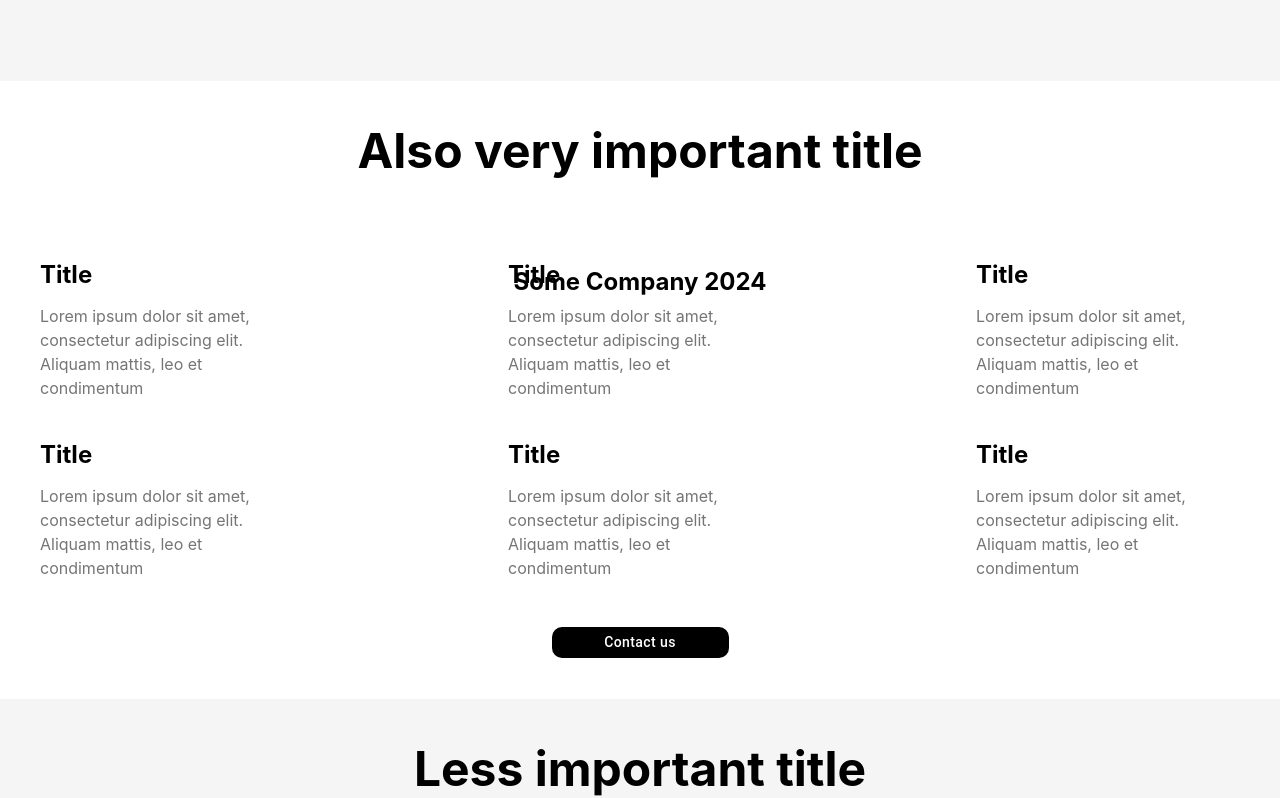
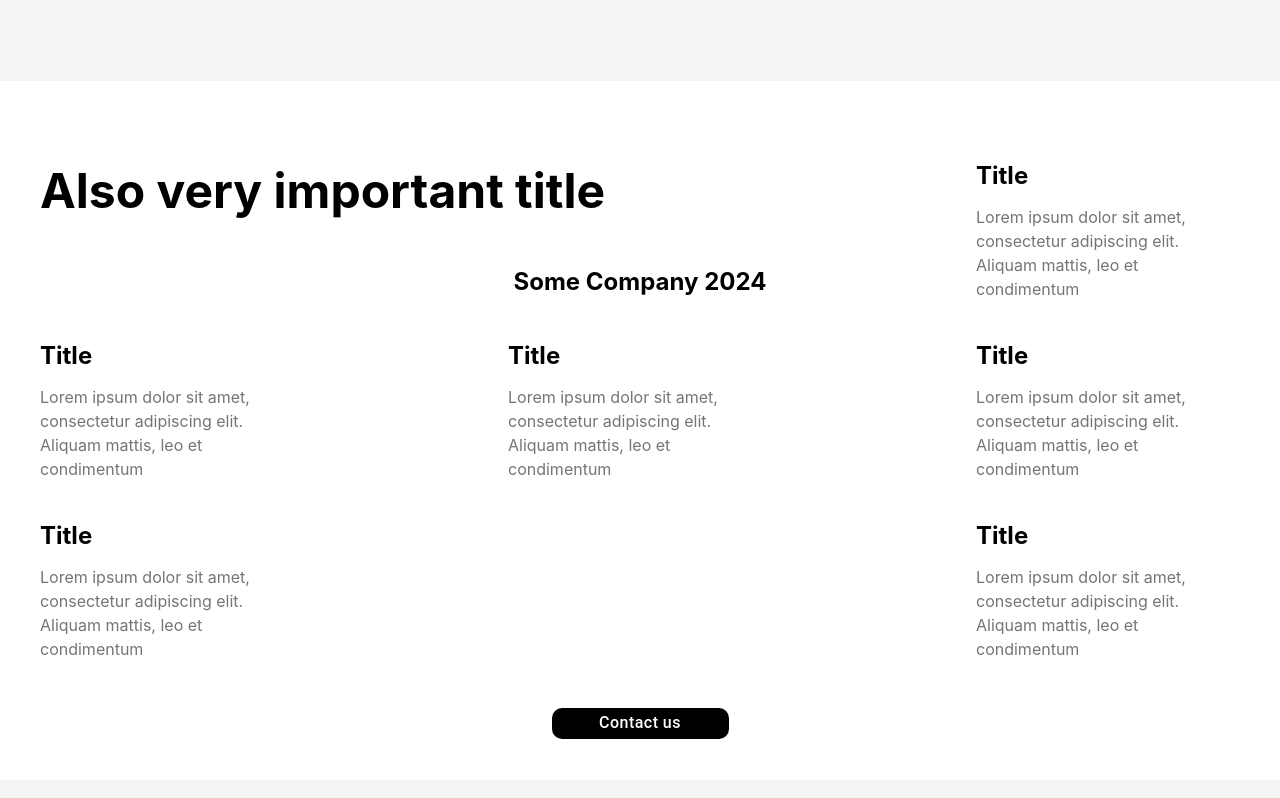
Before and after one commit to shishel-zaitcevich/contact_form, a React (Vite) app: page / in a window 1280 px wide. Shown: the part 464-1262 px from the top of the page. Built offline with nearby package versions, Linux system fonts and the light colour scheme.

Commit message:
added: media-queries

```diff
--- a/src/App.tsx
+++ b/src/App.tsx
@@ -7,13 +7,11 @@ import { ContactFormPage } from './components/pages/ContactPage/ContactFormPage'
 function App() {
   return (
     <BrowserRouter>
-      {/* <Header /> */}
       <Routes>
         <Route path="/" element={<HomePage />} />
         <Route path="/contact" element={<ContactFormPage />} />
         {/* <Route path="contact/confirmation" element={ConfirmationPage} /> */}
       </Routes>
-      {/* <Footer /> */}
     </BrowserRouter>
   );
 }
--- a/src/components/Button.tsx
+++ b/src/components/Button.tsx
@@ -1,6 +1,8 @@
 import { Link } from 'react-router-dom';
 import { Button } from '@mui/material';
 import styled from 'styled-components';
+
+const useRem = (px: number): string => `${px / 16}rem`;
 
 const StyledLink = styled(Link)`
   text-decoration: none;
@@ -8,9 +10,9 @@ const StyledLink = styled(Link)`
 
 const StyledButton = styled(Button)`
   && {
-    width: 177px;
-    height: 31px;
-    font-size: 0.875rem;
+    width: ${useRem(177)};
+    height: ${useRem(31)};
+    font-size: ${useRem(16)};
     background-color: black;
     border-radius: 10px;
     text-transform: none;
@@ -18,6 +20,10 @@ const StyledButton = styled(Button)`
 
     &:hover {
       background-color: #333;
+    }
+    @media (max-width: 600px) {
+      width: ${useRem(130)};
+      font-size: ${useRem(14)};
     }
   }
 `;
--- a/src/components/Footer.tsx
+++ b/src/components/Footer.tsx
@@ -1,13 +1,18 @@
 import { styled } from 'styled-components';
 import { Title } from './Titles';
+
+const useRem = (px: number): string => `${px / 16}rem`;
 
 const FooterContainer = styled.footer`
   position: sticky;
   bottom: 0;
   text-align: center;
   color: black;
-  margin-top: 40px;
-  padding-bottom: 40px;
+  margin-top: ${useRem(40)};
+  padding-bottom: ${useRem(40)};
+  @media (max-width: 600px) {
+    padding: ${useRem(10)};
+  }
 `;
 
 export function Footer() {
--- a/src/components/Header.tsx
+++ b/src/components/Header.tsx
@@ -2,8 +2,11 @@ import { styled } from 'styled-components';
 import { ContactButton } from './Button';
 import { Title } from './Titles';
 
+const useRem = (px: number): string => `${px / 16}rem`;
+
 const HeaderContainer = styled.header`
-  width: 100%;
+  max-width: ${useRem(1280)};
+  width: 100vw;
   position: sticky;
   top: 0;
   display: flex;
@@ -11,9 +14,11 @@ const HeaderContainer = styled.header`
   align-items: center;
   color: black;
   text-align: start;
-  padding: 40px;
-
+  padding: ${useRem(40)};
   z-index: 100;
+  @media (max-width: 600px) {
+    padding: ${useRem(10)};
+  }
 `;
 
 export function Header() {
--- a/src/components/Titles.tsx
+++ b/src/components/Titles.tsx
@@ -1,12 +1,19 @@
 import { styled } from 'styled-components';
+
+const useRem = (px: number): string => `${px / 16}rem`;
 
 interface MainTitleProps {
   text: string;
 }
 
 const MainTitleContainer = styled.h1`
+  font-size: ${useRem(48)};
   margin: 0;
-  margin-bottom: 40px;
+  margin-bottom: ${useRem(40)};
+  @media (max-width: 600px) {
+    margin-bottom: ${useRem(20)};
+    font-size: ${useRem(32)};
+  }
 `;
 
 export function MainTitle({ text }: MainTitleProps) {
@@ -15,7 +22,10 @@ export function MainTitle({ text }: MainTitleProps) {
 
 const TitleContainer = styled.h3`
   margin: 0;
-  font-size: 24px;
+  font-size: ${useRem(24)};
+  @media (max-width: 600px) {
+    font-size: ${useRem(18)};
+  }
 `;
 
 export function Title({ text }: MainTitleProps) {
--- a/src/components/pages/ContactPage/ContactForm.tsx
+++ b/src/components/pages/ContactPage/ContactForm.tsx
@@ -2,6 +2,8 @@ import { Button, InputLabel, TextField } from '@mui/material';
 import axios from 'axios';
 import { useEffect, useState } from 'react';
 import { styled } from 'styled-components';
+
+const useRem = (px: number): string => `${px / 16}rem`;
 
 const FormContainer = styled.main`
   width: 100%;
@@ -10,21 +12,21 @@ const FormContainer = styled.main`
   flex-direction: column;
   align-items: center;
   justify-content: center;
-  padding: 20px;
+  padding: ${useRem(20)};
   background-color: #f5f5f5;
   border-top: #c6c2c2 1px solid;
   border-bottom: #c6c2c2 1px solid;
 `;
 
 const FormWrapper = styled.div`
-  max-width: 320px;
+  max-width: ${useRem(320)};
   width: 100%;
   display: flex;
   flex-direction: column;
   align-items: center;
   justify-content: center;
   background-color: #fff;
-  padding: 20px;
+  padding: ${useRem(20)};
   border-radius: 10px;
   box-shadow: 0 4px 8px rgba(0, 0, 0, 0.1);
 `;
@@ -32,17 +34,17 @@ const FormWrapper = styled.div`
 const StyledTextField = styled(TextField)`
   & .MuiInputBase-root {
     border-radius: 10px;
-    width: 260px;
+    width: ${useRem(260)};
     height: 100%;
-    margin-bottom: 20px;
-    font-size: 16px;
+    margin-bottom: ${useRem(20)};
+    font-size: ${useRem(16)};
     font-family: Inter;
   }
   &.small .MuiInputBase-root {
-    max-height: 40px;
+    max-height: ${useRem(40)};
   }
   &.large .MuiInputBase-root {
-    max-height: 80px;
+    max-height: ${useRem(80)};
     resize: vertical;
   }
   & .MuiOutlinedInput-root {
@@ -69,17 +71,21 @@ const StyledTextField = styled(TextField)`
 
 const StyledInputLabel = styled(InputLabel)`
   text-align: left;
-  margin-left: 10px;
+  margin-left: ${useRem(10)};
   font-family: Inter;
 `;
 
 const FormTitle = styled.h1`
-  font-size: 72px;
+  font-size: ${useRem(72)};
   font-family: Inter;
   font-weight: 700;
-  letter-spacing: -2.16px;
+  letter-spacing: ${useRem(-2.16)};
   color: #413e3e;
-  margin-bottom: 40px;
+  margin-bottom: ${useRem(40)};
+  @media (max-width: 600px) {
+    margin-bottom: ${useRem(20)};
+    font-size: ${useRem(32)};
+  }
 `;
 
 const StyledButton = styled(Button)`
--- a/src/components/pages/ContactPage/ContactFormPage.tsx
+++ b/src/components/pages/ContactPage/ContactFormPage.tsx
@@ -5,12 +5,16 @@ import { ContactForm } from './ContactForm';
 
 const PageContainer = styled.div`
   display: flex;
-  width: 1280px;
+  max-width: 1280px;
+  width: 100%;
   min-height: 100vh;
   justify-content: space-between;
   flex-direction: column;
   align-items: center;
   margin: 0 auto;
+  @media (max-width: 600px) {
+    width: 100%;
+  }
 `;
 
 export function ContactFormPage() {
--- a/src/components/pages/HomePage/FirstSection.tsx
+++ b/src/components/pages/HomePage/FirstSection.tsx
@@ -4,36 +4,61 @@ import LiteYouTubeEmbed from 'react-lite-youtube-embed';
 
 import 'react-lite-youtube-embed/dist/LiteYouTubeEmbed.css';
 
+const useRem = (px: number): string => `${px / 16}rem`;
+
 const FirstSectionContainer = styled.section`
   display: flex;
   align-items: flex-start;
   justify-content: space-between;
-  max-width: 1280px;
+  max-width: ${useRem(1280)};
   width: 100%;
-  min-height: 351px;
+  min-height: ${useRem(351)};
   height: 100%;
-  font-size: 32px;
+  font-size: ${useRem(32)};
   background-color: #f5f5f5;
-  padding: 40px;
-  padding-bottom: 80px;
+  padding: ${useRem(40)};
+  padding-bottom: ${useRem(80)};
   text-align: start;
   border-top: #c6c2c2 1px solid;
+  @media (max-width: 920px) {
+    flex-direction: column;
+    align-items: center;
+  }
+  @media (max-width: 600px) {
+    flex-direction: column;
+    align-items: center;
+    font-size: ${useRem(18)};
+    padding: ${useRem(10)};
+  }
 `;
 
 const DescriptionBlock = styled.div`
-  width: 362px;
+  width: ${useRem(362)};
   display: flex;
   flex-direction: column;
+  @media (max-width: 920px) {
+    margin-bottom: ${useRem(40)};
+  }
+  @media (max-width: 600px) {
+    width: 100%;
+    margin-bottom: ${useRem(40)};
+  }
 `;
 
 const TextContainer = styled.p`
-  font-size: 16px;
+  font-size: ${useRem(16)};
   line-height: 1.5;
+  @media (max-width: 600px) {
+    font-size: ${useRem(16)};
+  }
 `;
 
 const VideoContainer = styled.div`
-  max-width: 500px;
+  max-width: ${useRem(500)};
   width: 100%;
+  @media (max-width: 600px) {
+    max-width: 90%;
+  }
 `;
 
 export function FirstSection() {
--- a/src/components/pages/HomePage/HomePage.tsx
+++ b/src/components/pages/HomePage/HomePage.tsx
@@ -7,10 +7,14 @@ const PageContainer = styled.div`
   display: flex;
   flex-direction: column;
   justify-content: space-between;
-  width: 1280px;
+  max-width: 1280px;
+  width: 100%;
   min-height: 100vh;
   margin: 0 auto;
   margin-right: 0;
+  @media (max-width: 600px) {
+    width: 100%;
+  }
 `;
 
 export function HomePage() {
--- a/src/components/pages/HomePage/MiddleBlock.tsx
+++ b/src/components/pages/HomePage/MiddleBlock.tsx
@@ -1,23 +1,29 @@
 import { styled } from 'styled-components';
 import { ContentBlockProps } from '../../data';
-import { Title } from '../../Titles';
+import { MainTitle, Title } from '../../Titles';
+
+const useRem = (px: number): string => `${px / 16}rem`;
 
 const BlockContainer = styled.div`
-  max-width: 264px;
+  max-width: ${useRem(264)};
   width: 100%;
-  min-height: 50px;
+  min-height: ${useRem(50)};
   display: flex;
   flex-direction: column;
   align-items: flex-start;
   justify-content: space-between;
-  font-size: 32px;
-  gap: 15px;
-  // padding: 40px;
+  font-size: ${useRem(32)};
+  gap: ${useRem(15)};
+  // padding: ${useRem(40)};
   text-align: start;
+  @media (max-width: 600px) {
+    gap: ${useRem(10)};
+    max-width: 100%;
+  }
 `;
 
 const TextContainer = styled.p`
-  font-size: 16px;
+  font-size: ${useRem(16)};
   line-height: 1.5;
   color: #757575;
 `;
@@ -27,20 +33,25 @@ interface ContentListProps {
 }
 
 const ContentListContainer = styled.div`
-  max-width: 1280px;
+  max-width: ${useRem(1280)};
   width: 100%;
   display: flex;
   align-items: flex-start;
   justify-content: space-between;
   flex-wrap: wrap;
-  padding: 40px;
-  gap: 40px;
-  column-gap: 60px;
+  padding: ${useRem(40)};
+  gap: ${useRem(40)};
+  column-gap: ${useRem(60)};
+  @media (max-width: 600px) {
+    padding: ${useRem(10)};
+    gap: ${useRem(15)};
+  }
 `;
 
 export function ContentList({ items }: ContentListProps) {
   return (
     <ContentListContainer>
+      <MainTitle text={'Also very important title'}></MainTitle>
       {items.map((item, index) => (
         <BlockContainer key={index}>
           <Title text={item.title} />
--- a/src/components/pages/HomePage/MiddleSection.tsx
+++ b/src/components/pages/HomePage/MiddleSection.tsx
@@ -4,21 +4,27 @@ import { data } from '../../data';
 import { MainTitle } from '../../Titles';
 import { ContactButton } from '../../Button';
 
+const useRem = (px: number): string => `${px / 16}rem`;
+
 const MiddleSectionContainer = styled.section`
   display: flex;
   flex-direction: column;
   align-items: center;
   justify-content: space-between;
-  font-size: 32px;
-  margin-top: 40px;
-  margin-bottom: 40px;
+  font-size: ${useRem(32)};
+  margin-top: ${useRem(40)};
+  margin-bottom: ${useRem(40)};
   text-align: start;
+  @media (max-width: 600px) {
+    padding: ${useRem(10)};
+    margin-top: ${useRem(0)};
+    margin-bottom: ${useRem(20)};
+  }
 `;
 
 export function MiddleSection() {
   return (
     <MiddleSectionContainer>
-      <MainTitle text={'Also very important title'}></MainTitle>
       <ContentList items={data} />
       <ContactButton />
     </MiddleSectionContainer>
```
